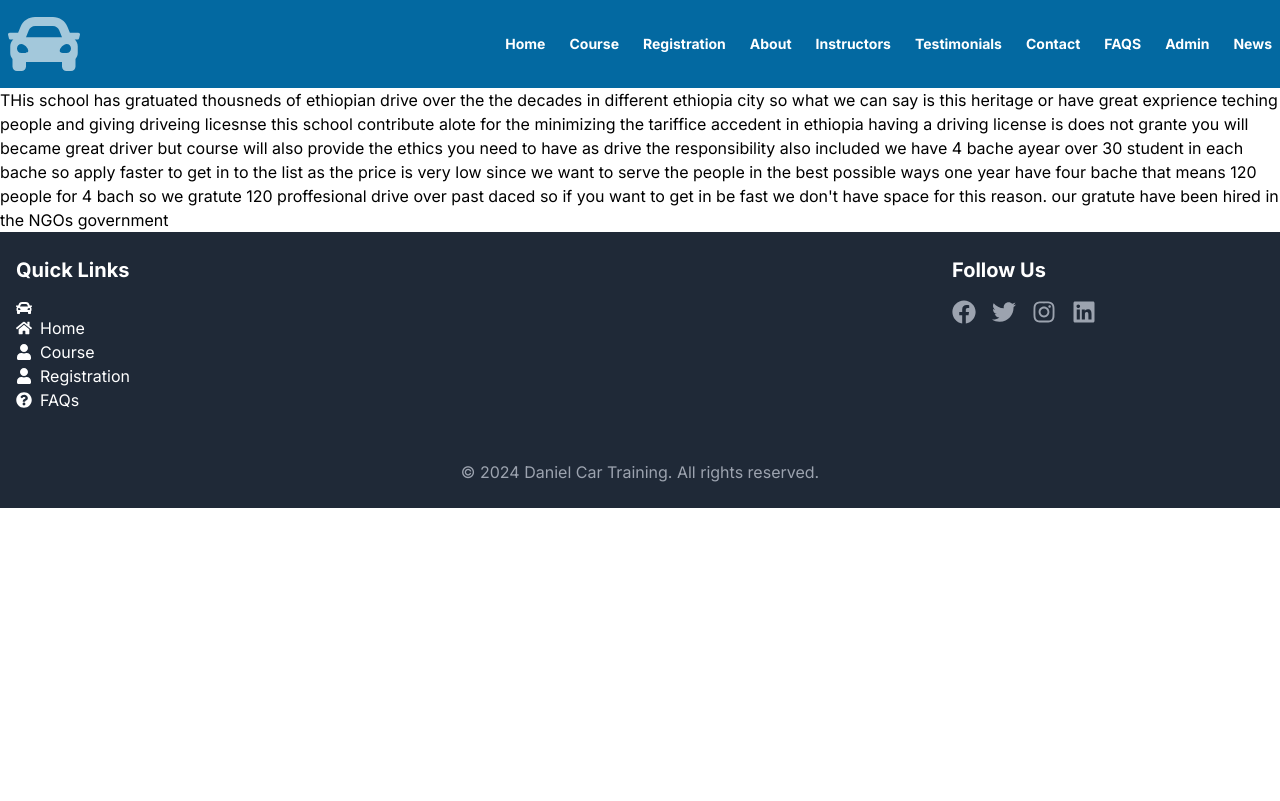
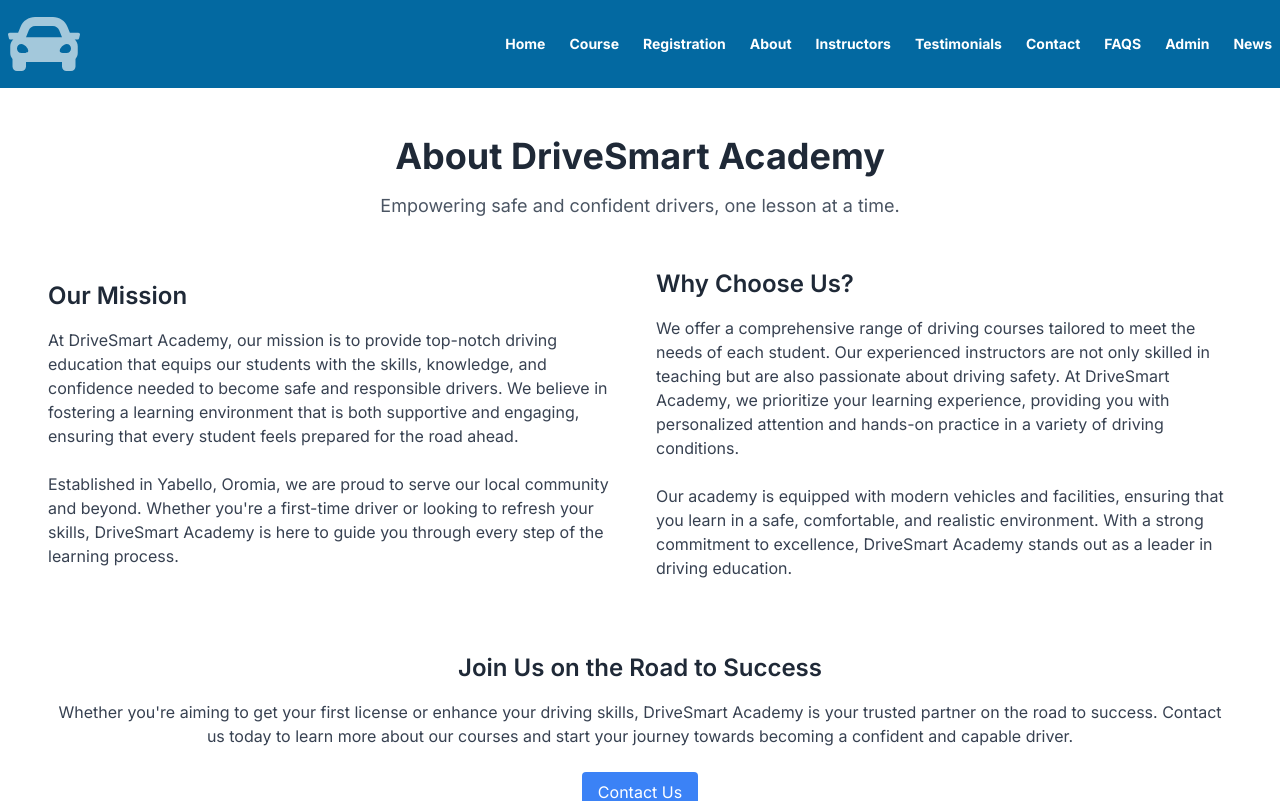
Before and after one commit to codewithdann0/drivesmart, a Next.js app: page /about in a window 1280 px wide. Shown: the top 801 px of the page. Built offline with nearby package versions, Linux system fonts and the light colour scheme.

Commit message:
the about page styled well

```diff
--- a/app/about/page.tsx
+++ b/app/about/page.tsx
@@ -1,20 +1,45 @@
-import React from 'react'
+import React from 'react';
 
-const about = () => {
+const About = () => {
   return (
-    <>
-       THis school has gratuated thousneds of ethiopian drive over the the decades
-       in different ethiopia city so what we can say is this heritage or have great exprience teching people and
-       giving driveing licesnse this school contribute alote for the minimizing the tariffice accedent in ethiopia
-       having a driving license is does not grante you will became great driver but course will also provide the
-       ethics you need to have as drive the responsibility also included
-       we have 4 bache ayear over 30 student in each bache so apply faster to get
-       in to the list as the price is very low since we want to serve the people in the best possible ways
-       one year have four bache that means 120 people for 4 bach so we gratute 120 proffesional drive over past daced
-       so if you want to get in be fast we don't have space for this reason.
-       our gratute have been hired in the NGOs government
-    </>
-  )
-}
+    <section className="bg-white text-gray-800 py-12">
+      <div className="container mx-auto px-6 md:px-12">
+        <div className="text-center mb-12">
+          <h1 className="text-4xl font-bold mb-4">About DriveSmart Academy</h1>
+          <p className="text-lg text-gray-600">Empowering safe and confident drivers, one lesson at a time.</p>
+        </div>
+        <div className="grid grid-cols-1 md:grid-cols-2 gap-8 items-center">
+          <div>
+            <h2 className="text-2xl font-semibold mb-4">Our Mission</h2>
+            <p className="text-gray-700 mb-6">
+              At DriveSmart Academy, our mission is to provide top-notch driving education that equips our students with the skills, knowledge, and confidence needed to become safe and responsible drivers. We believe in fostering a learning environment that is both supportive and engaging, ensuring that every student feels prepared for the road ahead.
+            </p>
+            <p className="text-gray-700 mb-6">
+              Established in Yabello, Oromia, we are proud to serve our local community and beyond. Whether you're a first-time driver or looking to refresh your skills, DriveSmart Academy is here to guide you through every step of the learning process.
+            </p>
+          </div>
+          <div>
+            <h2 className="text-2xl font-semibold mb-4">Why Choose Us?</h2>
+            <p className="text-gray-700 mb-6">
+              We offer a comprehensive range of driving courses tailored to meet the needs of each student. Our experienced instructors are not only skilled in teaching but are also passionate about driving safety. At DriveSmart Academy, we prioritize your learning experience, providing you with personalized attention and hands-on practice in a variety of driving conditions.
+            </p>
+            <p className="text-gray-700 mb-6">
+              Our academy is equipped with modern vehicles and facilities, ensuring that you learn in a safe, comfortable, and realistic environment. With a strong commitment to excellence, DriveSmart Academy stands out as a leader in driving education.
+            </p>
+          </div>
+        </div>
+        <div className="mt-12 text-center">
+          <h2 className="text-2xl font-semibold mb-4">Join Us on the Road to Success</h2>
+          <p className="text-gray-700 mb-6">
+            Whether you're aiming to get your first license or enhance your driving skills, DriveSmart Academy is your trusted partner on the road to success. Contact us today to learn more about our courses and start your journey towards becoming a confident and capable driver.
+          </p>
+          <button className="bg-blue-500 text-white py-2 px-4 rounded">
+            Contact Us
+          </button>
+        </div>
+      </div>
+    </section>
+  );
+};
 
-export default about
+export default About;
```
